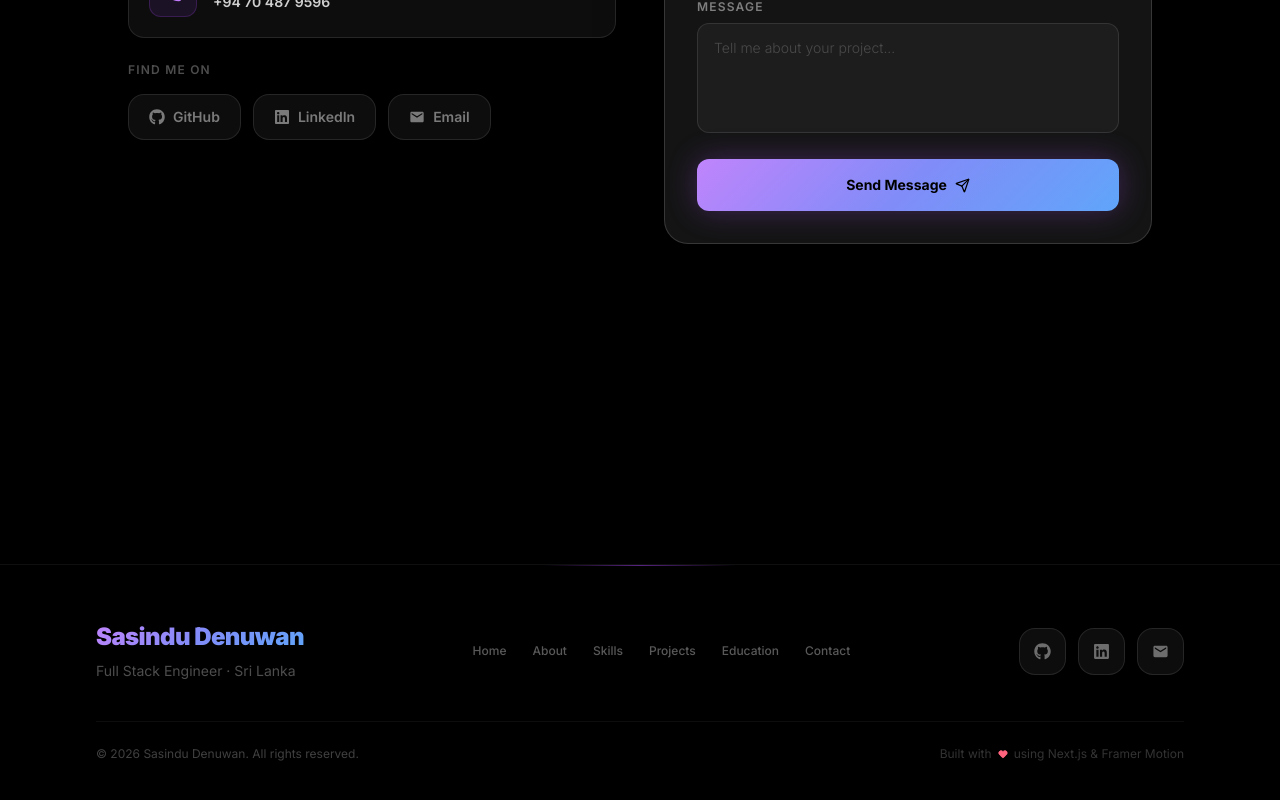
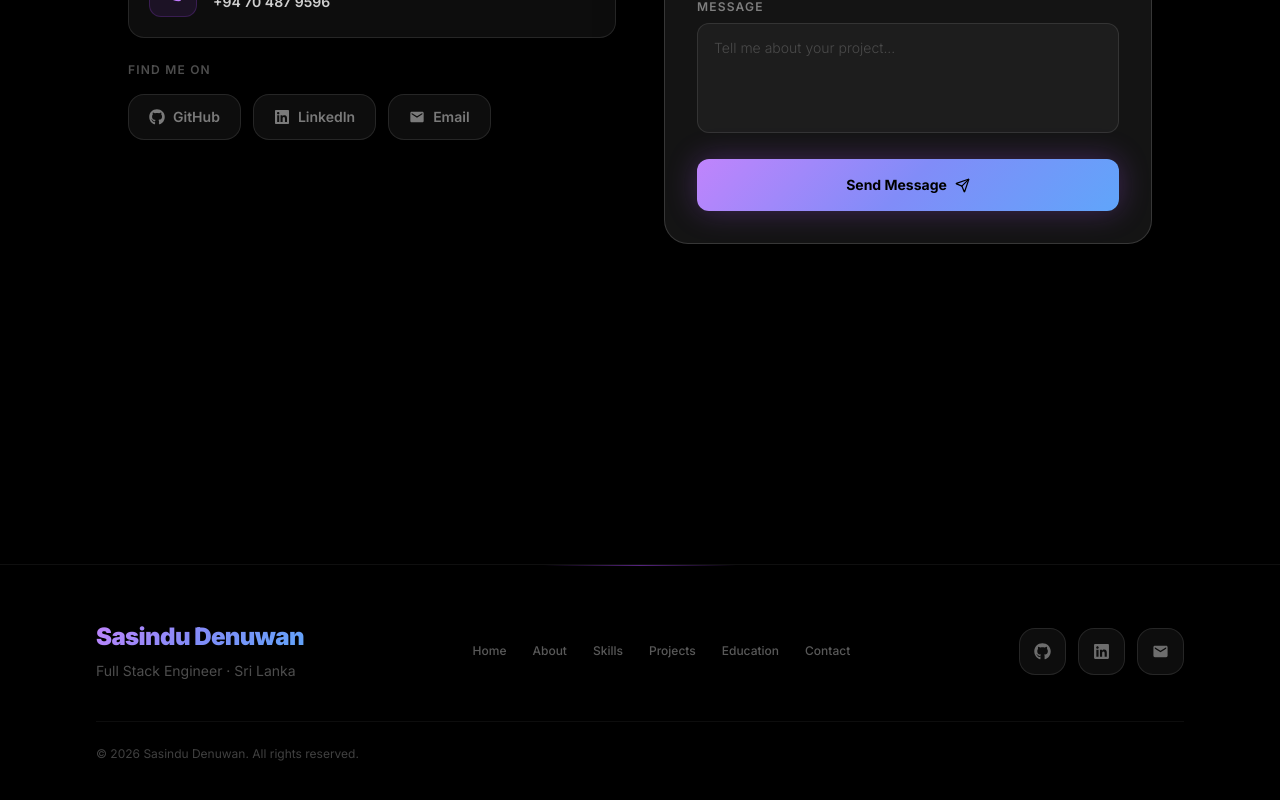
Before and after one commit to SasinduDenuwan/Sasindu-Main-Portfolio, a Next.js app: page / in a window 1280 px wide. Shown: the part 7154-7954 px from the top of the page. Built offline with nearby package versions, Linux system fonts and the light colour scheme.

Commit message:
feat: Add Footer component with social links, navigation, and copyright information.

```diff
--- a/src/components/Footer.tsx
+++ b/src/components/Footer.tsx
@@ -94,9 +94,6 @@ export default function Footer({ className = '' }: Props) {
                     <p className="text-white/25 text-[10px] sm:text-xs">
                         © {new Date().getFullYear()} Sasindu Denuwan. All rights reserved.
                     </p>
-                    <p className="text-white/20 text-[10px] sm:text-xs flex items-center gap-1.5">
-                        Built with <Heart size={10} className="text-rose-400" fill="currentColor" /> using Next.js & Framer Motion
-                    </p>
                 </div>
             </div>
         </footer>
```
